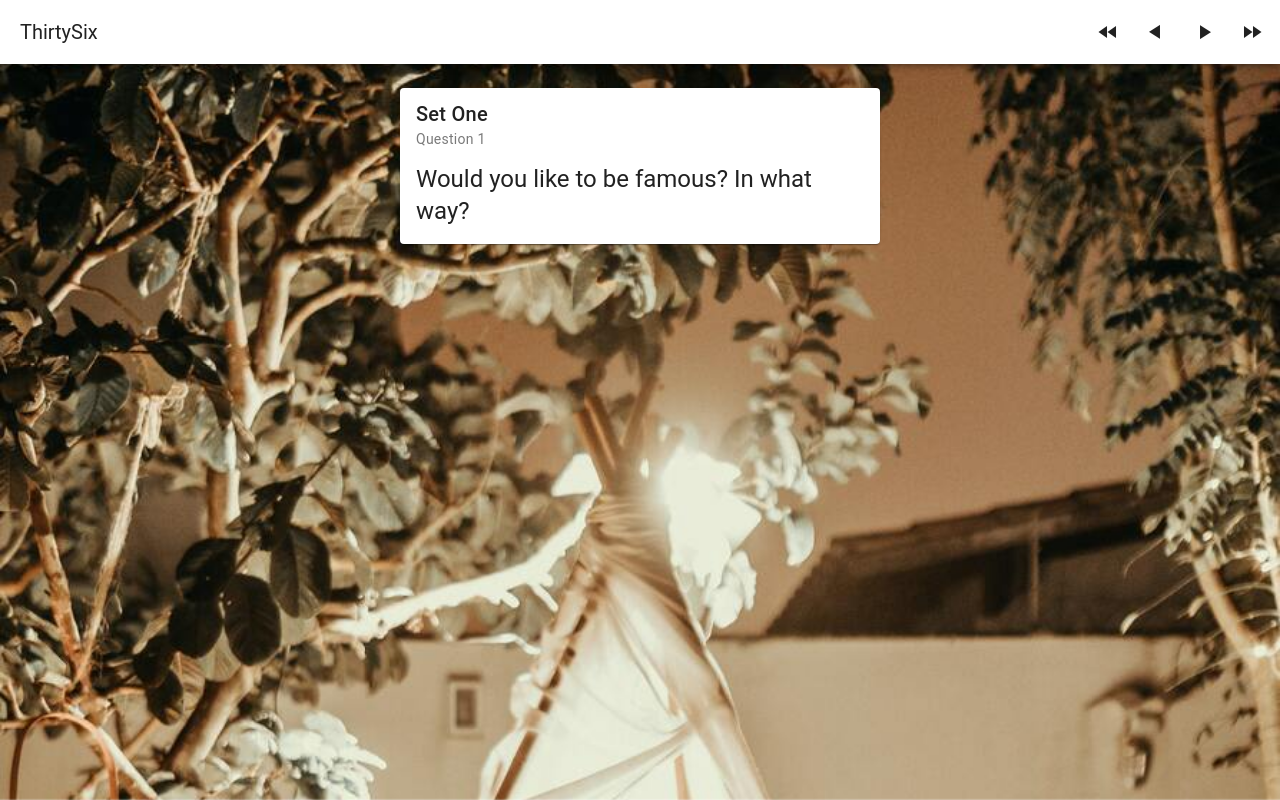
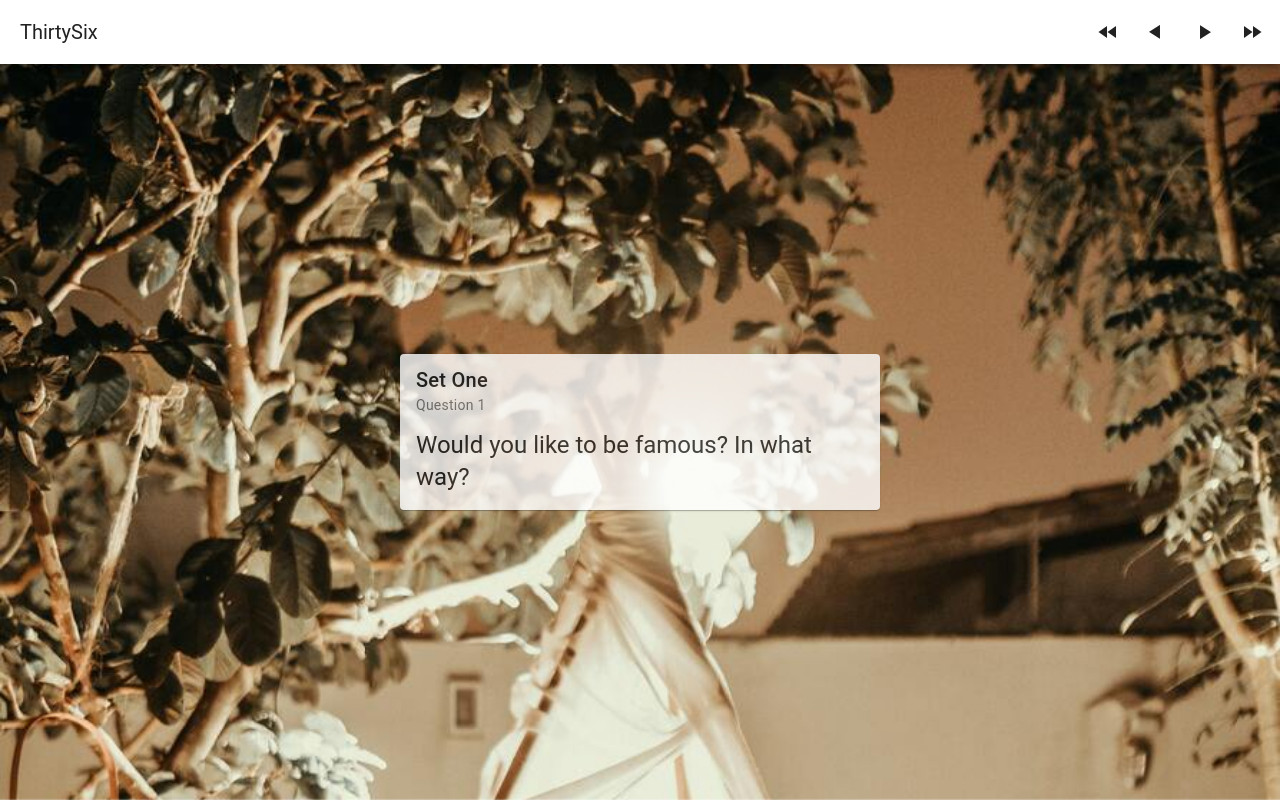
Before and after one commit to rlindner81/thirtysix, a Vue app: page / in a window 1280 px wide. Built offline with nearby package versions, Linux system fonts and the light colour scheme.

Commit message:
more polish and center question

```diff
--- a/src/App.vue
+++ b/src/App.vue
@@ -1,26 +1,22 @@
-<!--:style="{-->
-<!--background: ['url(' + setBackgrounds[setIndex] + ')', 'no-repeat', 'top', 'center', 'fixed'],-->
-<!--,-->
-<!--}"-->
-
 <template>
   <v-app>
-    <v-layout
+    <v-app-bar title="ThirtySix">
+      <v-btn icon="mdi-fast-forward mdi-rotate-180" @click="prevSet"></v-btn>
+      <v-btn icon="mdi-play mdi-rotate-180" @click="questionIndex > 0 && questionIndex--"></v-btn>
+      <v-btn icon="mdi-play" @click="questionIndex < sets[setIndex].length - 1 && questionIndex++"></v-btn>
+      <v-btn icon="mdi-fast-forward" @click="nextSet"></v-btn>
+    </v-app-bar>
+
+    <v-main
       :style="{
         background: 'url(\'images/' + setBackgrounds[setIndex] + '\') no-repeat top center fixed',
         backgroundSize: 'cover',
       }"
     >
-      <v-app-bar title="ThirtySix">
-        <v-btn icon="mdi-fast-forward mdi-rotate-180" @click="prevSet"></v-btn>
-        <v-btn icon="mdi-play mdi-rotate-180" @click="questionIndex > 0 && questionIndex--"></v-btn>
-        <v-btn icon="mdi-play" @click="questionIndex < sets[setIndex].length - 1 && questionIndex++"></v-btn>
-        <v-btn icon="mdi-fast-forward" @click="nextSet"></v-btn>
-      </v-app-bar>
-
-      <v-main>
+      <v-container class="fill-height">
         <v-card
-          class="mx-auto my-6"
+          style="opacity: 0.8"
+          class="mx-auto"
           max-width="480"
           v-if="sets[setIndex][questionIndex]"
           :title="`Set ${setNumberNames[setIndex]}`"
@@ -32,8 +28,8 @@
             </p>
           </v-card-text>
         </v-card>
-      </v-main>
-    </v-layout>
+      </v-container>
+    </v-main>
   </v-app>
 </template>
 
```
